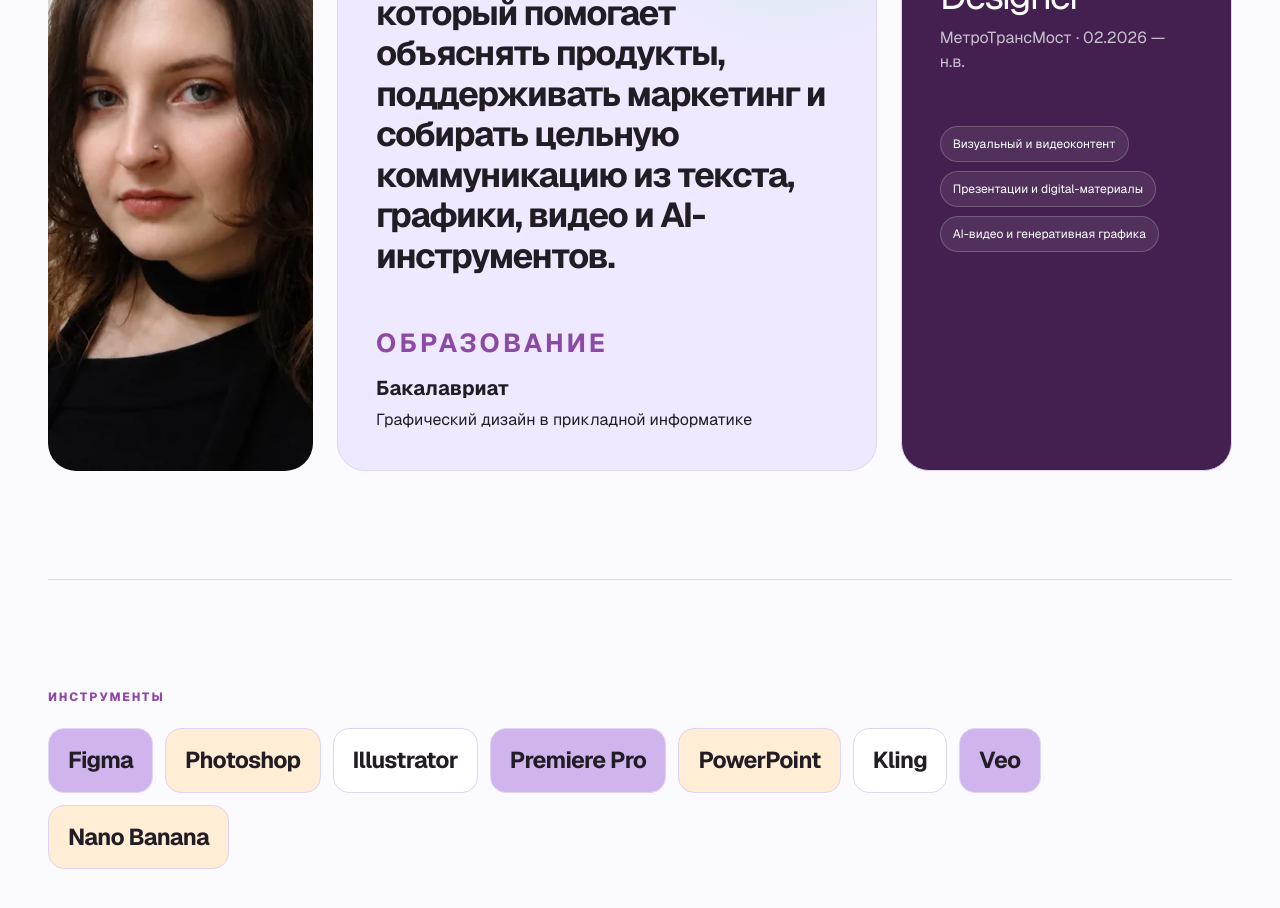
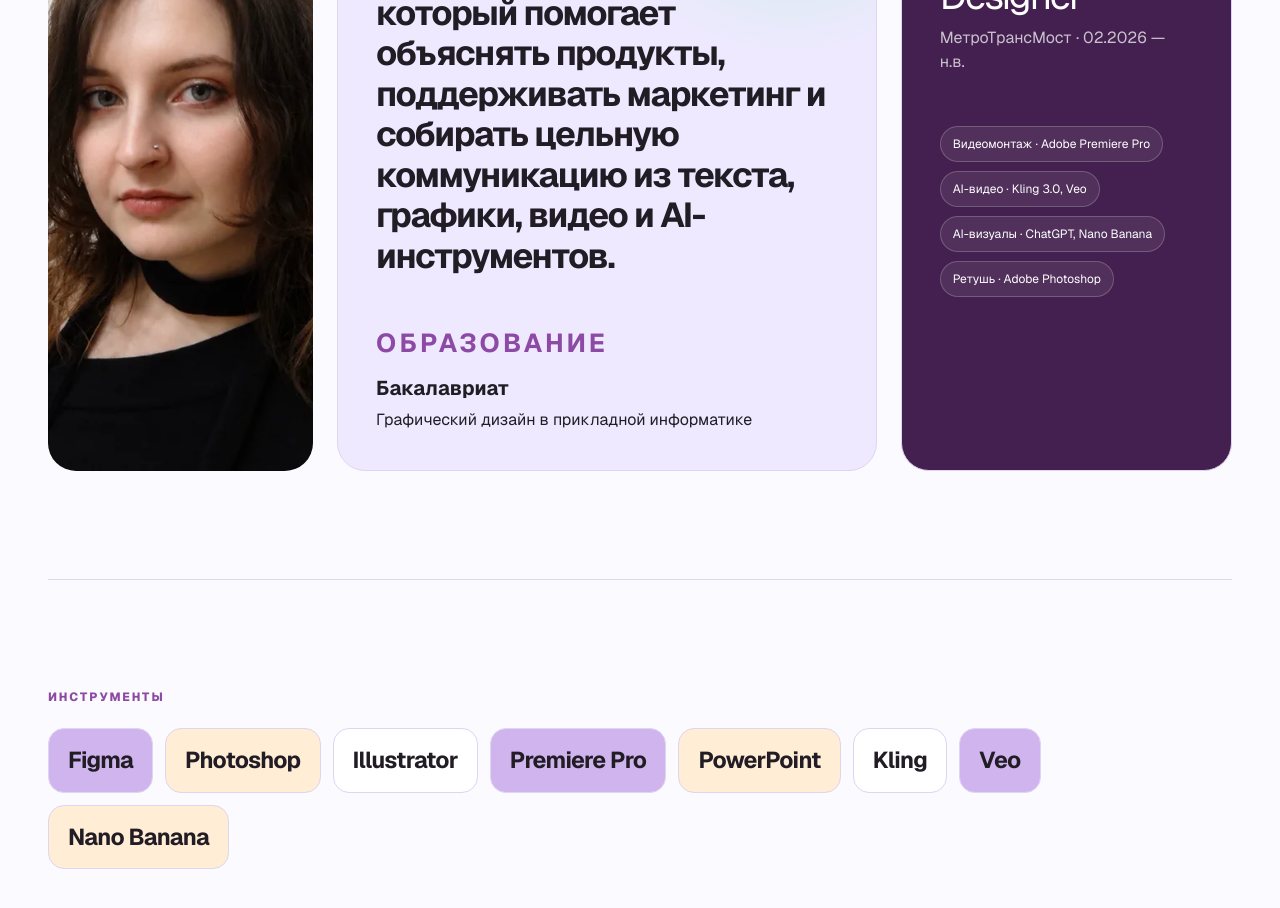
Before and after one commit to annaborzykh/annaborzykh.github.io, a Next.js app: page / in a window 1280 px wide. Shown: the part 7160-8068 px from the top of the page. Built offline with nearby package versions, Linux system fonts and the light colour scheme.

Commit message:
Уточнить навыки в блоке опыта работы

```diff
--- a/app/page.tsx
+++ b/app/page.tsx
@@ -611,9 +611,10 @@ export default function Home() {
             <h3>Content Designer / Graphic Designer</h3>
             <p>МетроТрансМост · 02.2026 — н.в.</p>
             <ul>
-              <li>Визуальный и видеоконтент</li>
-              <li>Презентации и digital-материалы</li>
-              <li>AI-видео и генеративная графика</li>
+              <li>Видеомонтаж · Adobe Premiere Pro</li>
+              <li>AI-видео · Kling 3.0, Veo</li>
+              <li>AI-визуалы · ChatGPT, Nano Banana</li>
+              <li>Ретушь · Adobe Photoshop</li>
             </ul>
           </div>
         </div>
```
